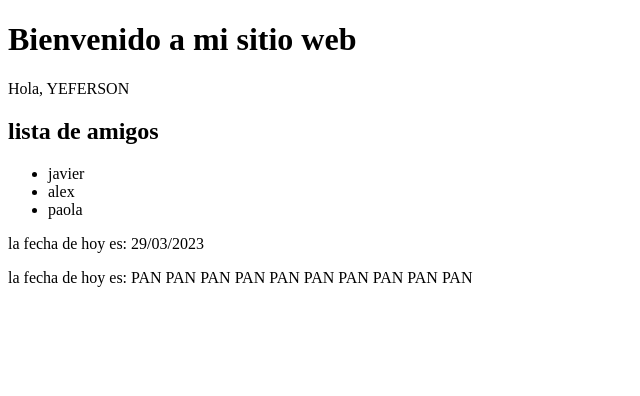
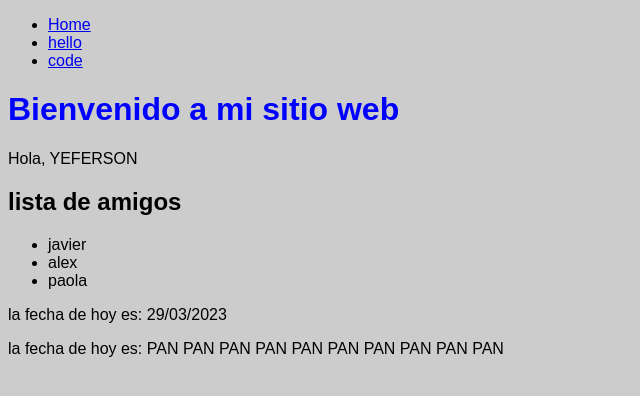
Before and after one commit to heavy9922/flask-python-, a Flask app: page / in a window 1280 px wide. Shown: the top 396 px of the page, without its empty margins (0-640 px from the left). Run offline with Flask 2, Linux system fonts and the light colour scheme.

Commit message:
add rutas y demas

```diff
--- a/hello.py
+++ b/hello.py
@@ -20,6 +20,9 @@ def repeat(s, n):
 
 @app.route('/')
 def index():
+    print(url_for('index'))
+    print(url_for('hello'))
+    print(url_for('code',code ='print(''hola)'))
     name = 'yeferson'
     friends = ['paola', 'alex', 'javier']
     date = datetime.now()
--- /dev/null
+++ b/static/css/style.css
@@ -0,0 +1,7 @@
+body {
+  font-family: sans-serif;
+  background-color: #ccc
+}
+h1 {
+  color: blue;
+}
--- /dev/null
+++ b/static/js/main.js
@@ -0,0 +1 @@
+console.log('soy js')
--- a/templates/base.html
+++ b/templates/base.html
@@ -2,10 +2,18 @@
 <html>
   <head>
     <title>mi sitio web- {% block title %}{% endblock %}</title>
+    <link rel="stylesheet" href="{{url_for('static', filename = 'css/style.css')}}">
   </head>
   <body>
-    {% block content %}
+    <nav>
+      <ul>
+        <li><a href="{{url_for('index')}}">Home</a></li>
+        <li><a href="{{url_for('hello')}}">hello</a></li>
+        <li><a href="{{url_for('code',code ='print(hola)')}}">code</a></li>
+      </ul>
+    </nav>
+    {% block content %}{% endblock %}
 
-    {% endblock %}
+    <script src="{{url_for('static', filename = 'js/main.js')}}" ></script>
   </body>
 </html>
```
